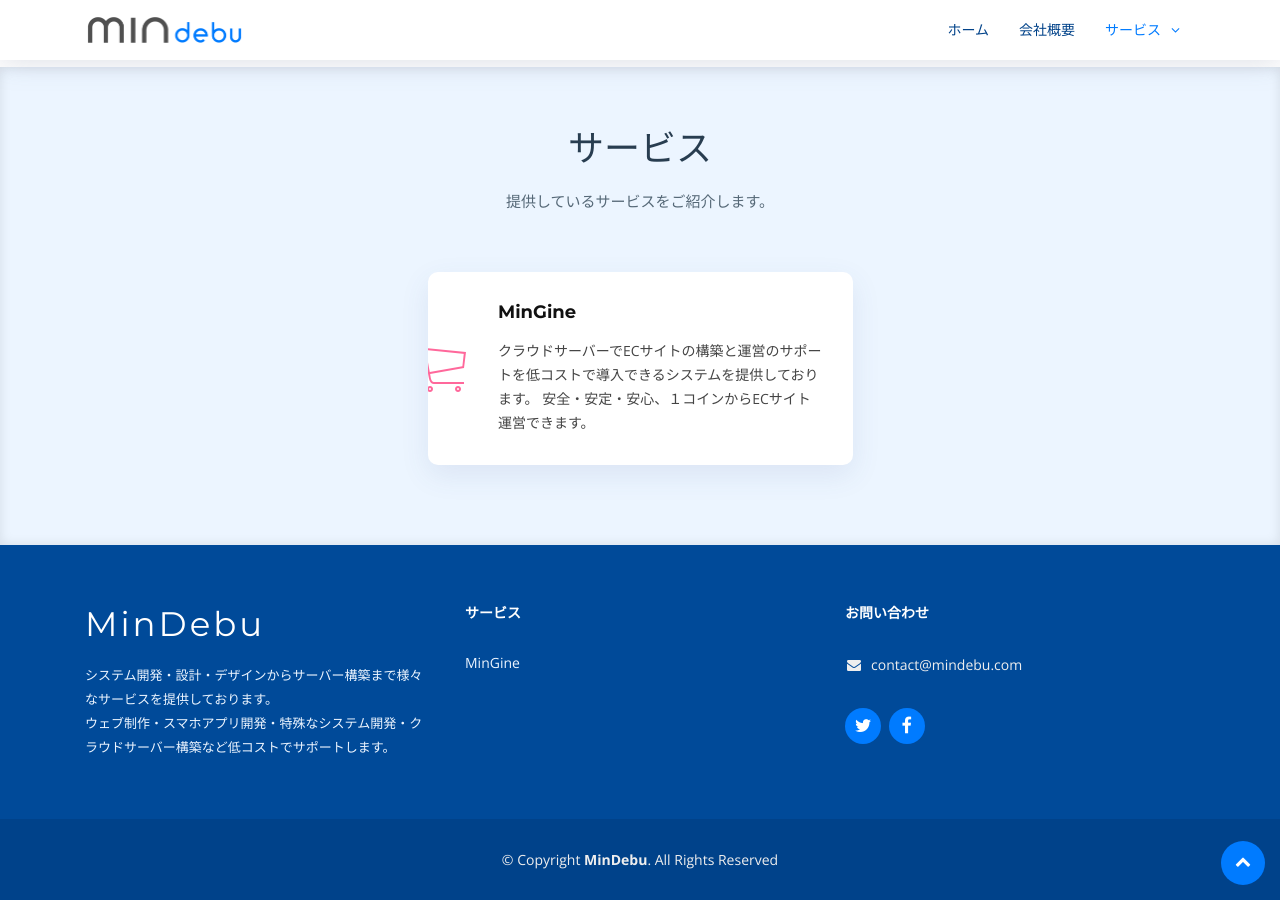
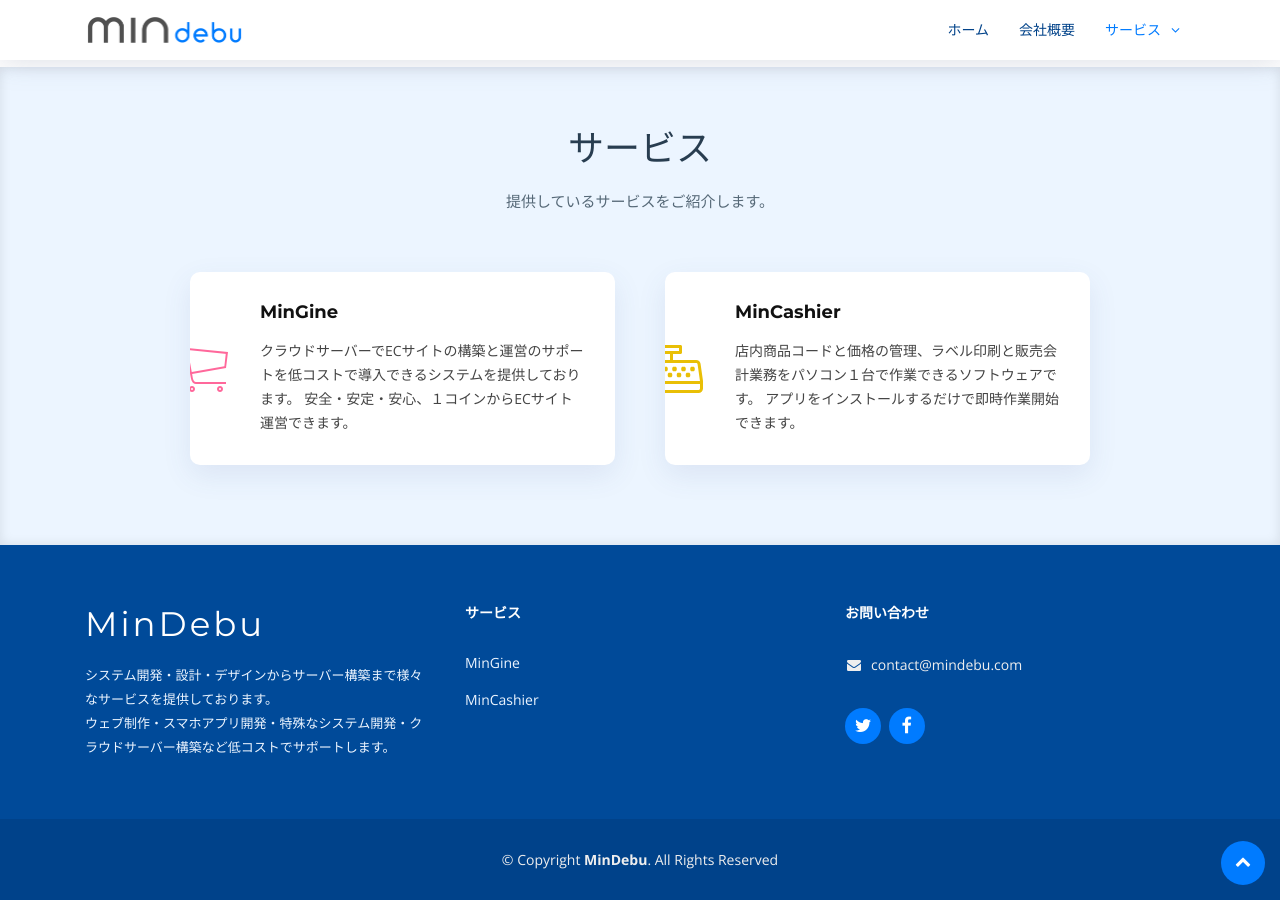
Before and after one commit to minsrc/minsrc.github.io, a Jekyll site: the page built from index.html, in a window 1280 px wide and 900 px high, scrolled down 1233 px. Built offline with Jekyll 4.4.1, drawn with Linux system fonts in a browser that asks for light colours; some web fonts are replaced; the list of posts is cut into pages by our own code.

Commit message:
add min cashier as coming soon

```diff
--- a/_data/services.yml
+++ b/_data/services.yml
@@ -1,15 +1,17 @@
 - title: MinGine
   icon: '<i class="ion-ios-cart-outline" style="color: #ff689b"></i>'
+  #icon: '<svg xmlns="http://www.w3.org/2000/svg" viewBox="0 0 576 512" height="64px"><path fill="#ff689b" d="M551.991 64H129.28l-8.329-44.423C118.822 8.226 108.911 0 97.362 0H12C5.373 0 0 5.373 0 12v8c0 6.627 5.373 12 12 12h78.72l69.927 372.946C150.305 416.314 144 431.42 144 448c0 35.346 28.654 64 64 64s64-28.654 64-64a63.681 63.681 0 0 0-8.583-32h145.167a63.681 63.681 0 0 0-8.583 32c0 35.346 28.654 64 64 64 35.346 0 64-28.654 64-64 0-17.993-7.435-34.24-19.388-45.868C506.022 391.891 496.76 384 485.328 384H189.28l-12-64h331.381c11.368 0 21.177-7.976 23.496-19.105l43.331-208C578.592 77.991 567.215 64 551.991 64zM240 448c0 17.645-14.355 32-32 32s-32-14.355-32-32 14.355-32 32-32 32 14.355 32 32zm224 32c-17.645 0-32-14.355-32-32s14.355-32 32-32 32 14.355 32 32-14.355 32-32 32zm38.156-192H171.28l-36-192h406.876l-40 192z"></path></svg>'
   url: /mingine
   description: >-
     クラウドサーバーでECサイトの構築と運営のサポートを低コストで導入できるシステムを提供しております。
     安全・安定・安心、１コインからECサイト運営できます。
 
-#- title: Dolor Sitema
-#  icon: '<i class="ion-ios-bookmarks-outline" style="color: #e9bf06"></i>'
-#  url: "#"
-#  description: >-
-#    Minim veniam, quis nostrud exercitation ullamco laboris nisi ut aliquip ex ea commodo consequat tarad limino ata
+- title: MinCashier
+  icon: '<svg xmlns="http://www.w3.org/2000/svg" viewBox="0 0 512 512" height="64px" class="py-2"><path fill="#e9bf06" d="M232 248c0-8.8-7.2-16-16-16h-16c-8.8 0-16 7.2-16 16v16c0 8.8 7.2 16 16 16h16c8.8 0 16-7.2 16-16v-16zm-96 0c0-8.8-7.2-16-16-16h-16c-8.8 0-16 7.2-16 16v16c0 8.8 7.2 16 16 16h16c8.8 0 16-7.2 16-16v-16zm32 48h-16c-8.8 0-16 7.2-16 16v16c0 8.8 7.2 16 16 16h16c8.8 0 16-7.2 16-16v-16c0-8.8-7.2-16-16-16zm96 0h-16c-8.8 0-16 7.2-16 16v16c0 8.8 7.2 16 16 16h16c8.8 0 16-7.2 16-16v-16c0-8.8-7.2-16-16-16zm64-48c0-8.8-7.2-16-16-16h-16c-8.8 0-16 7.2-16 16v16c0 8.8 7.2 16 16 16h16c8.8 0 16-7.2 16-16v-16zm183.4 131.5l-25.5-178.3c-3.4-23.6-23.6-41.2-47.5-41.2H192V96h80c8.8 0 16-7.2 16-16V16c0-8.8-7.2-16-16-16H80c-8.8 0-16 7.2-16 16v64c0 8.8 7.2 16 16 16h80v64H73.6c-23.9 0-44.1 17.6-47.5 41.2L.6 379.5c-.4 3-.6 6-.6 9.1V464c0 26.5 21.5 48 48 48h416c26.5 0 48-21.5 48-48v-75.5c0-3-.2-6-.6-9zM96 64V32h160v32H96zM57.8 205.7c1.1-7.8 7.9-13.7 15.8-13.7h364.7c7.9 0 14.7 5.9 15.8 13.7L479.7 384H32.3l25.5-178.3zM480 464c0 8.8-7.2 16-16 16H48c-8.8 0-16-7.2-16-16v-48h448v48zm-72-232h-16c-8.8 0-16 7.2-16 16v16c0 8.8 7.2 16 16 16h16c8.8 0 16-7.2 16-16v-16c0-8.8-7.2-16-16-16zm-48 64h-16c-8.8 0-16 7.2-16 16v16c0 8.8 7.2 16 16 16h16c8.8 0 16-7.2 16-16v-16c0-8.8-7.2-16-16-16z"></path></svg>'
+  url: /coming-soon.html
+  description: >-
+    店内商品コードと価格の管理、ラベル印刷と販売会計業務をパソコン１台で作業できるソフトウェアです。
+    アプリをインストールするだけで即時作業開始できます。
 
 #- title: Sed ut perspiciatis
 #  icon: '<i class="ion-ios-paper-outline" style="color: #3fcdc7"></i>'
```
